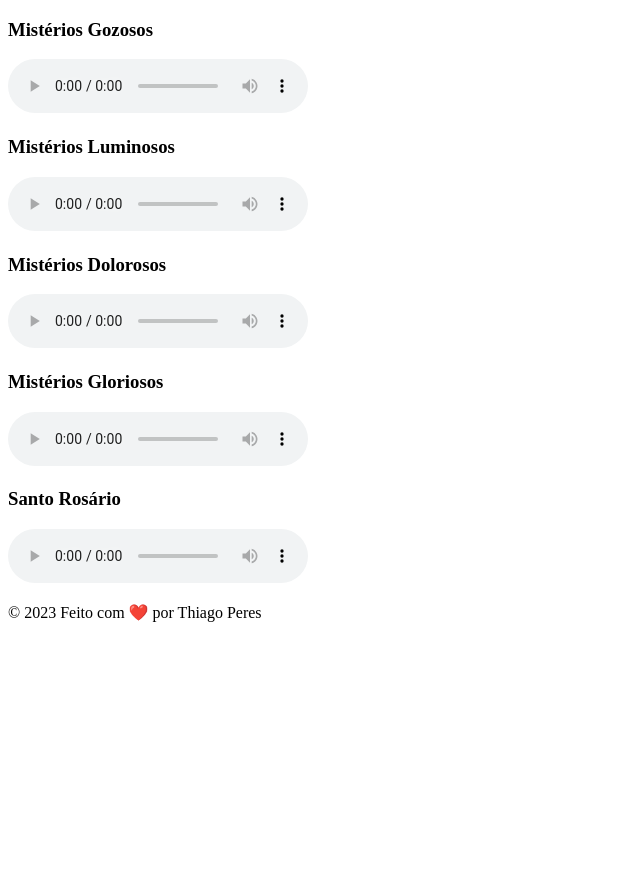
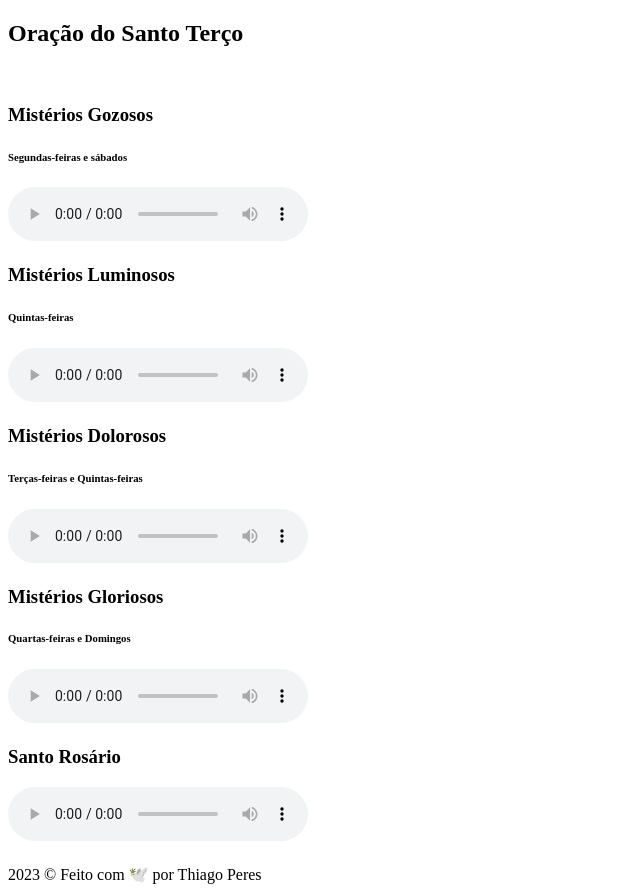
Before and after one commit to thiagoperess/santo-terco, a plain HTML site: page index.html in a window 1280 px wide. Shown: the whole page, without its empty margins (0-640 px from the left). Before the commit the page ends 800 px from the top, so only its background shows below. Drawn offline with Linux system fonts and the light colour scheme.

Commit message:
style inline

```diff
--- a/index.html
+++ b/index.html
@@ -4,39 +4,46 @@
 	<meta charset="utf-8"/>
 	<link rel="shortcut icon" href="imagens/google-chrome-icon.ico"/>
 	<title>Terço Diário</title>
-    <link rel="stylesheet" href="css/estilo.css"/>
-    <link rel="stylesheet" href="css/media.css"/>
 </head>
 <body>
-    <div id="tv-radio">
+    <div>
+        <h2>
+            Oração do Santo Terço
+        </h2>
+        <br>
+    </div>
+    <div id="tv-radio" class="player">
         <h3>Mistérios Gozosos</h3>
-            <audio id="musica" controls="controls">
-                <source src="media/santo-terço-misterios-gozosos.mp3" type="audio/mpeg"/>
+        <h6>Segundas-feiras e sábados</h6>
+            <audio id="musica" style="border-radius: 10px;" controls="controls">
+                <source src="media/santo-terço-misterios-gozosos.mp3" type="audio/mpeg">
                 Desculpe, mas não foi possível carregar o áudio.
             </audio>
         <h3>Mistérios Luminosos</h3>
-            <audio id="musica" controls="controls">
+        <h6>Quintas-feiras</h6>
+            <audio id="musica" style="border-radius: 10px;" controls="controls">
                 <source src="media/santo-terco-misterios-luminosos .mp3" type="audio/mpeg"/>
                 Desculpe, mas não foi possível carregar o áudio.
             </audio>
         <h3>Mistérios Dolorosos</h3>
-            <audio id="musica" controls="controls">
+        <h6>Terças-feiras e Quintas-feiras</h6>
+            <audio id="musica" style="border-radius: 10px;" controls="controls">
                 <source src="media/santo-terco-misterios-dolorosos.mp3" type="audio/mpeg"/>
                 Desculpe, mas não foi possível carregar o áudio.
             </audio>
         <h3>Mistérios Gloriosos</h3>
-            <audio id="musica" controls="controls">
+        <h6>Quartas-feiras e Domingos</h6>
+            <audio id="musica" style="border-radius: 10px;" controls="controls">
                 <source src="media/santo-terco-misterios-gloriosos.mp3" type="audio/mpeg"/>
                 Desculpe, mas não foi possível carregar o áudio.
             </audio>
         <h3>Santo Rosário</h3>
-            <audio id="musica" controls="controls">
+            <audio id="musica" style="border-radius: 10px; margin-bottom: 20px;" controls="controls">
                 <source src="media/santo-rosario.mp3" type="audio/mpeg"/>
                 Desculpe, mas não foi possível carregar o áudio.
             </audio>
     </div>
 <footer id="rodape">
-    <p> &copy; 2023 Feito com ❤️ por Thiago Peres
-</footer>
+    <script type="text/javascript">document.write(new Date().getFullYear());</script> &copy;</a> Feito com <span class="love">🕊️</span> por Thiago Peres</span></footer>
 </body>
 </html>
--- a/style.css
+++ /dev/null
@@ -1,8 +0,0 @@
-* {
-    margin: 0;
-    padding: 0;
-}
-
-#tv-radio {
-
-}
```
